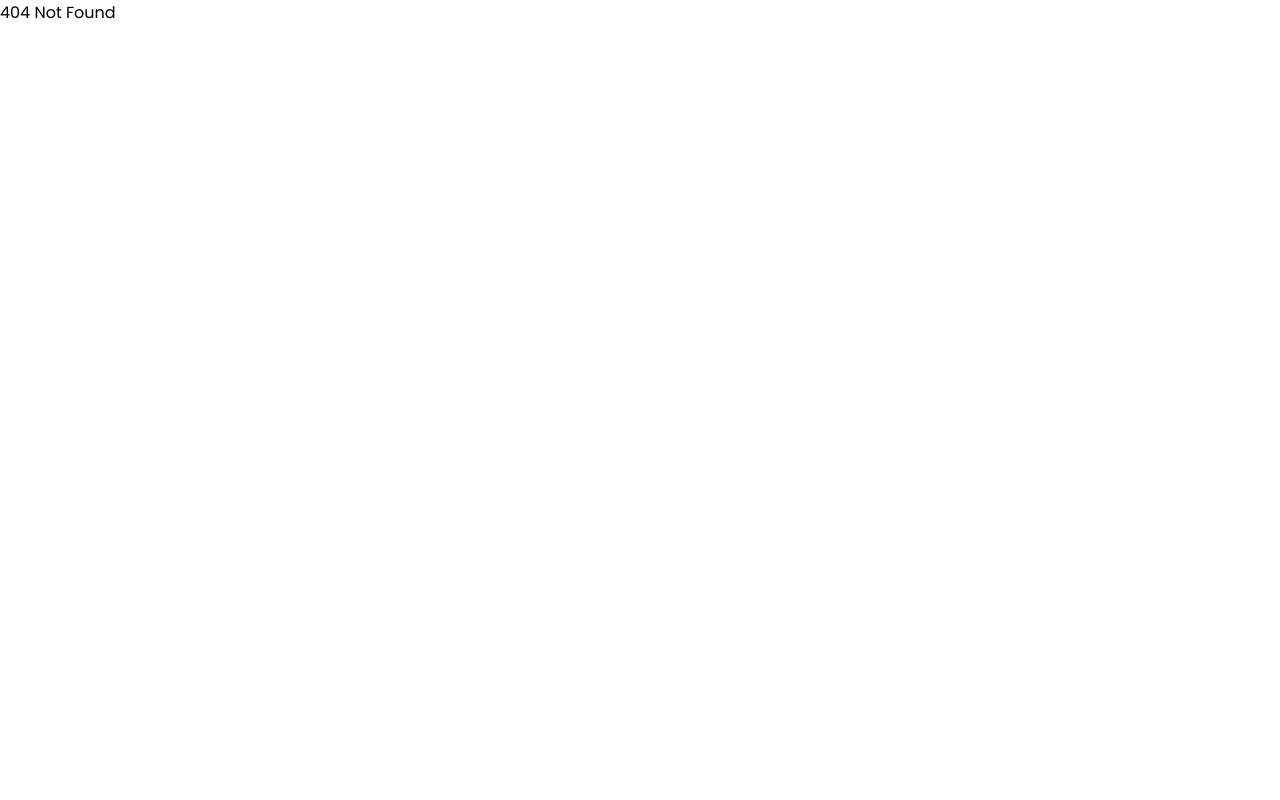
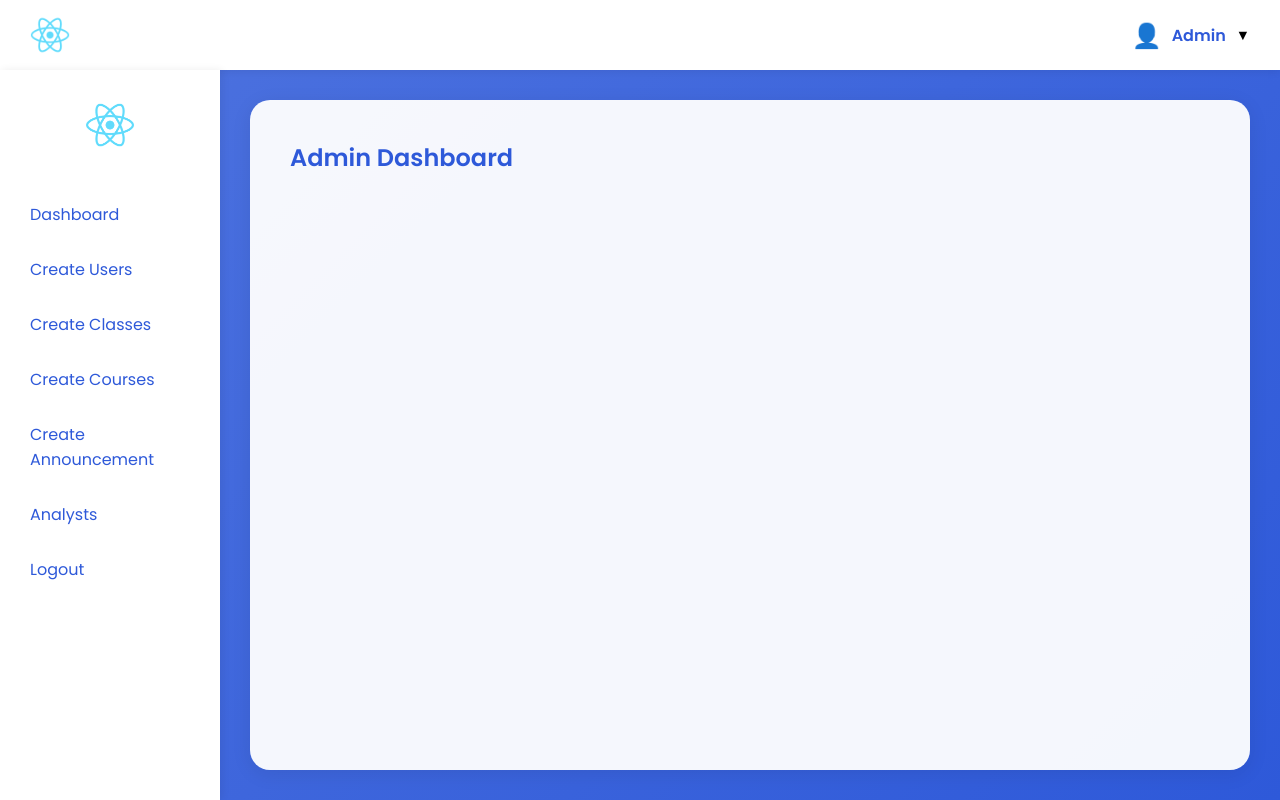
Before and after one commit to Khaleel2k4/creative-code-hub-lms, a React (Create React App) app: page /admin-dashboard in a window 1280 px wide. Before the commit this address had no page. Built offline with nearby package versions, Linux system fonts and the light colour scheme.

Commit message:
created admin dashboard

```diff
--- /dev/null
+++ b/src/AdminDashboard.css
@@ -0,0 +1,113 @@
+/* Admin Dashboard CSS */
+.admin-dashboard-container {
+  display: flex;
+  flex-direction: column;
+  height: 100vh;
+  background: linear-gradient(135deg, #4e73df, #2e59d9);
+}
+.admin-navbar {
+  display: flex;
+  justify-content: space-between;
+  align-items: center;
+  background: #fff;
+  padding: 0 30px;
+  height: 70px;
+  box-shadow: 0 2px 8px rgba(0,0,0,0.07);
+}
+.navbar-logo {
+  height: 40px;
+}
+.navbar-left {
+  display: flex;
+  align-items: center;
+}
+.navbar-right {
+  display: flex;
+  align-items: center;
+}
+.profile {
+  position: relative;
+  display: flex;
+  align-items: center;
+  cursor: pointer;
+  gap: 10px;
+}
+.profile-icon {
+  font-size: 1.5rem;
+}
+.profile-name {
+  font-weight: 600;
+  color: #2e59d9;
+}
+.dropdown-arrow {
+  font-size: 0.9rem;
+}
+.profile-dropdown {
+  position: absolute;
+  top: 45px;
+  right: 0;
+  background: #fff;
+  border-radius: 8px;
+  box-shadow: 0 2px 8px rgba(0,0,0,0.12);
+  padding: 10px 0;
+  min-width: 120px;
+  z-index: 10;
+}
+.profile-dropdown button {
+  width: 100%;
+  background: none;
+  border: none;
+  padding: 10px 20px;
+  text-align: left;
+  cursor: pointer;
+  color: #2e59d9;
+  font-weight: 500;
+}
+.profile-dropdown button:hover {
+  background: #f2f2f2;
+}
+.admin-dashboard-main {
+  display: flex;
+  flex: 1;
+}
+.admin-sidebar {
+  width: 220px;
+  background: #fff;
+  box-shadow: 2px 0 8px rgba(0,0,0,0.07);
+  display: flex;
+  flex-direction: column;
+  align-items: center;
+  padding-top: 30px;
+}
+.sidebar-logo img {
+  height: 50px;
+  margin-bottom: 30px;
+}
+.sidebar-menu {
+  list-style: none;
+  padding: 0;
+  width: 100%;
+}
+.sidebar-menu li {
+  padding: 15px 30px;
+  cursor: pointer;
+  font-weight: 500;
+  color: #2e59d9;
+  transition: background 0.2s, color 0.2s;
+}
+.sidebar-menu li:hover {
+  background: #2e59d9;
+  color: #fff;
+}
+.admin-dashboard-content {
+  flex: 1;
+  padding: 40px;
+  background: rgba(255,255,255,0.95);
+  border-radius: 20px;
+  margin: 30px;
+  box-shadow: 0 4px 20px rgba(0,0,0,0.08);
+}
+.admin-dashboard-content h2 {
+  color: #2e59d9;
+  margin-bottom: 20px;
+}
--- a/src/App.js
+++ b/src/App.js
@@ -3,6 +3,8 @@ import ProtectedRoute from "./components/ProtectedRoute";
 import Login from "./pages/Login";
 import Dashboard from "./pages/Dashboard";
 import Home from "./pages/Home";
+import AdminDashboard from "./pages/AdminDashboard";
+
 
 function App() {
   return (
@@ -10,6 +12,7 @@ function App() {
       <Route path="/" element={<Home />} />
       <Route path="/login" element={<Login />} />
       <Route path="/login/:role" element={<Login />} />
+      <Route path="/admin-dashboard" element={<AdminDashboard />} />
 
       {/* Protected Routes */}
       <Route element={<ProtectedRoute allowedRoles={["team"]} />}>
--- /dev/null
+++ b/src/pages/AdminDashboard.jsx
@@ -0,0 +1,92 @@
+import React, { useState } from "react";
+import "../AdminDashboard.css";
+
+const menuItems = [
+  { label: "Dashboard", key: "dashboard" },
+  { label: "Create Users", key: "create-users" },
+  { label: "Create Classes", key: "create-classes" },
+  { label: "Create Courses", key: "create-courses" },
+  { label: "Create Announcement", key: "create-announcement" },
+  { label: "Analysts", key: "analysts" },
+  { label: "Logout", key: "logout" },
+];
+
+function Sidebar({ onMenuClick }) {
+  return (
+    <div className="admin-sidebar">
+      <div className="sidebar-logo">
+        <img src={process.env.PUBLIC_URL + "/logo192.png"} alt="CCHub Logo" />
+      </div>
+      <ul className="sidebar-menu">
+        {menuItems.map((item) => (
+          <li key={item.key} onClick={() => onMenuClick(item.key)}>
+            {item.label}
+          </li>
+        ))}
+      </ul>
+    </div>
+  );
+}
+
+function Navbar({ username, onLogout }) {
+  const [dropdownOpen, setDropdownOpen] = useState(false);
+  return (
+    <nav className="admin-navbar">
+      <div className="navbar-left">
+        <img src={process.env.PUBLIC_URL + "/logo192.png"} alt="CCHub Logo" className="navbar-logo" />
+      </div>
+      <div className="navbar-right">
+        <div className="profile" onClick={() => setDropdownOpen(!dropdownOpen)}>
+          <span className="profile-icon">👤</span>
+          <span className="profile-name">{username}</span>
+          <span className="dropdown-arrow">▼</span>
+          {dropdownOpen && (
+            <div className="profile-dropdown">
+              <button onClick={onLogout}>Logout</button>
+            </div>
+          )}
+        </div>
+      </div>
+    </nav>
+  );
+}
+
+export default function AdminDashboard() {
+  const [activeMenu, setActiveMenu] = useState("dashboard");
+  const username = localStorage.getItem("username") || "Admin";
+
+  const handleMenuClick = (key) => {
+    if (key === "logout") {
+      localStorage.removeItem("isAuthenticated");
+      localStorage.removeItem("userRole");
+      localStorage.removeItem("username");
+      window.location.href = "/login/team";
+    } else {
+      setActiveMenu(key);
+    }
+  };
+
+  const handleLogout = () => {
+    localStorage.removeItem("isAuthenticated");
+    localStorage.removeItem("userRole");
+    localStorage.removeItem("username");
+    window.location.href = "/login/team";
+  };
+
+  return (
+    <div className="admin-dashboard-container">
+      <Navbar username={username} onLogout={handleLogout} />
+      <div className="admin-dashboard-main">
+        <Sidebar onMenuClick={handleMenuClick} />
+        <div className="admin-dashboard-content">
+          {activeMenu === "dashboard" && <h2>Admin Dashboard</h2>}
+          {activeMenu === "create-users" && <h2>Create Users</h2>}
+          {activeMenu === "create-classes" && <h2>Create Classes</h2>}
+          {activeMenu === "create-courses" && <h2>Create Courses</h2>}
+          {activeMenu === "create-announcement" && <h2>Create Announcement</h2>}
+          {activeMenu === "analysts" && <h2>Analysts</h2>}
+        </div>
+      </div>
+    </div>
+  );
+}
```
